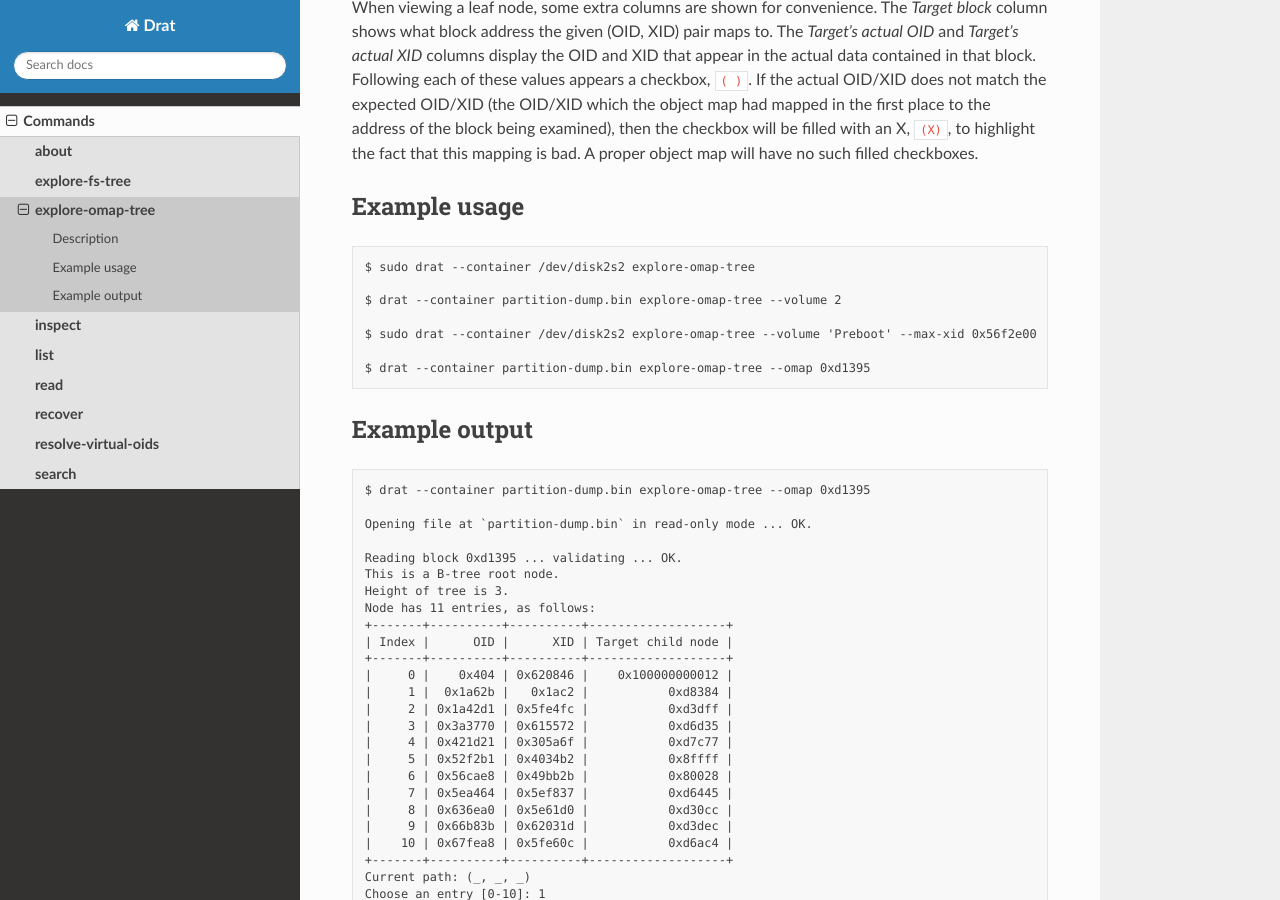
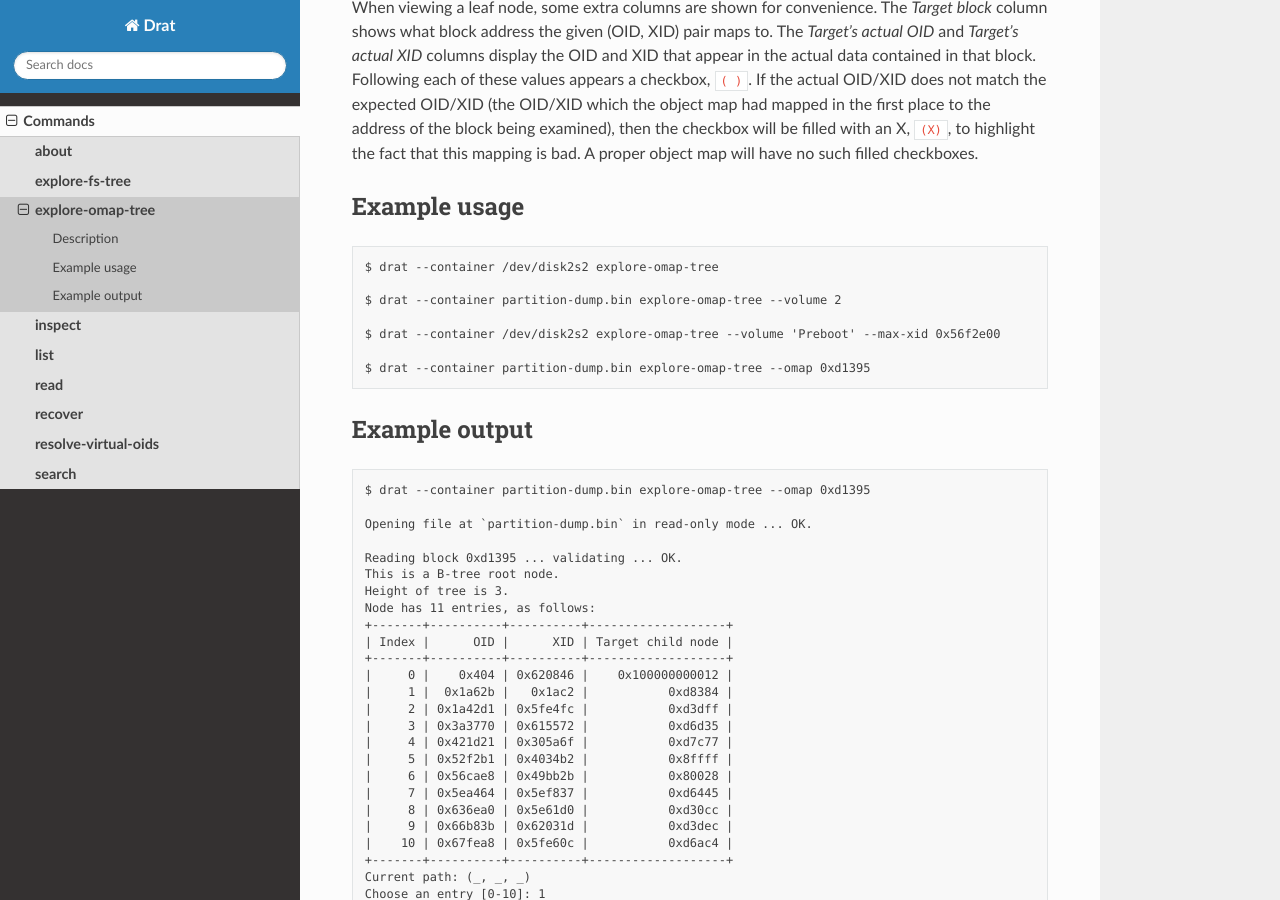
Before and after one commit to jivanpal/drat, a Sphinx documentation site: the page built from docs/commands/explore-omap-tree.md, in a window 1280 px wide and 900 px high, scrolled down 851 px. Built offline with Sphinx 7.4.7 and the Read the Docs theme 2.0.0, drawn with Linux system fonts in a browser that asks for light colours; cross-references to code outside the pages are shown as plain code.

Commit message:
Remove `sudo` from examples

````diff
--- a/docs/commands/explore-omap-tree.md
+++ b/docs/commands/explore-omap-tree.md
@@ -52,11 +52,11 @@ mapping is bad. A proper object map will have no such filled checkboxes.
 ## Example usage
 
 ```
-$ sudo drat --container /dev/disk2s2 explore-omap-tree
+$ drat --container /dev/disk2s2 explore-omap-tree
 
 $ drat --container partition-dump.bin explore-omap-tree --volume 2
 
-$ sudo drat --container /dev/disk2s2 explore-omap-tree --volume 'Preboot' --max-xid 0x56f2e00
+$ drat --container /dev/disk2s2 explore-omap-tree --volume 'Preboot' --max-xid 0x56f2e00
 
 $ drat --container partition-dump.bin explore-omap-tree --omap 0xd1395
 ```
````
Also changed, not shown: docs/commands/inspect.md (+1 -1 lines), docs/commands/read.md (+1 -1 lines).
